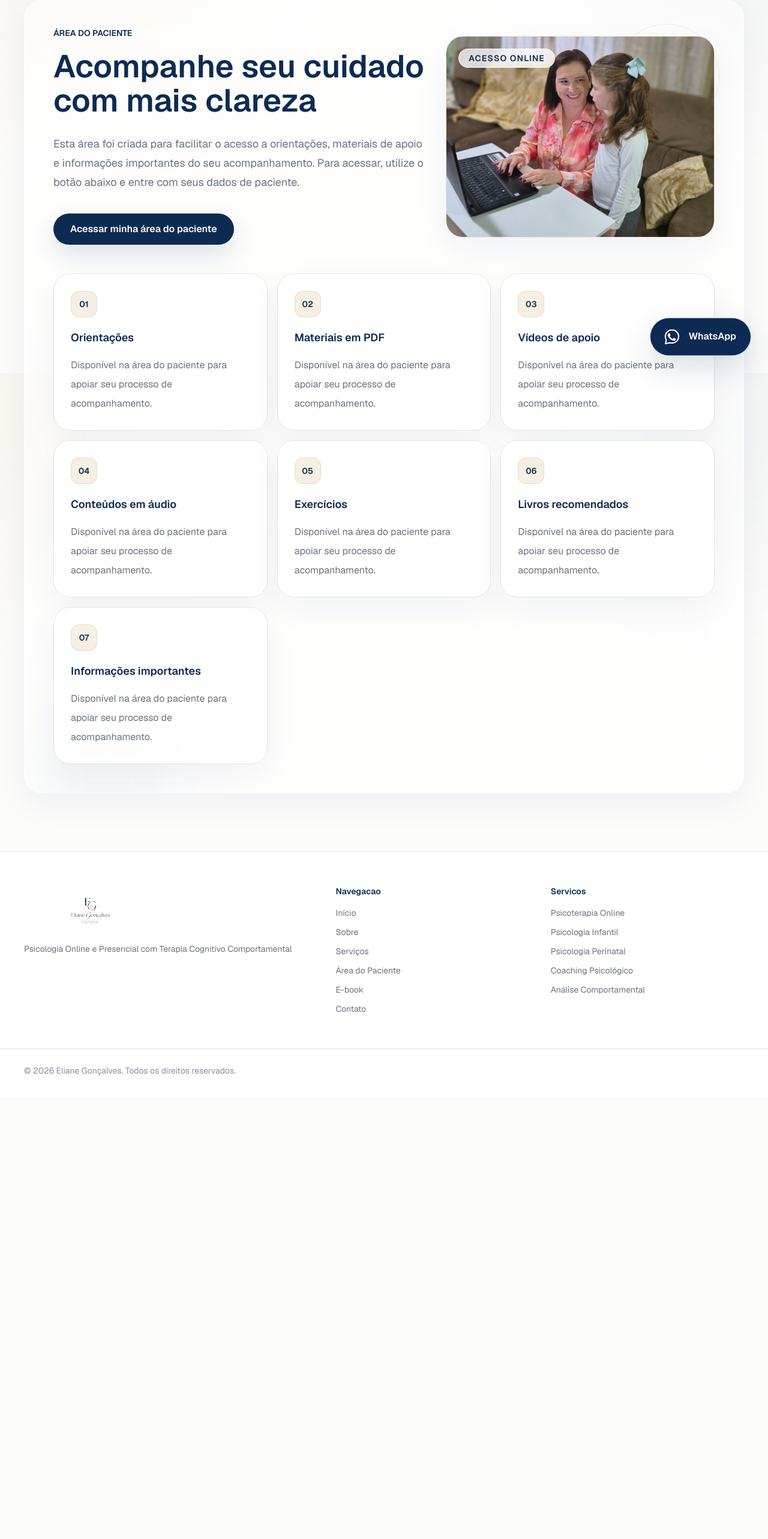
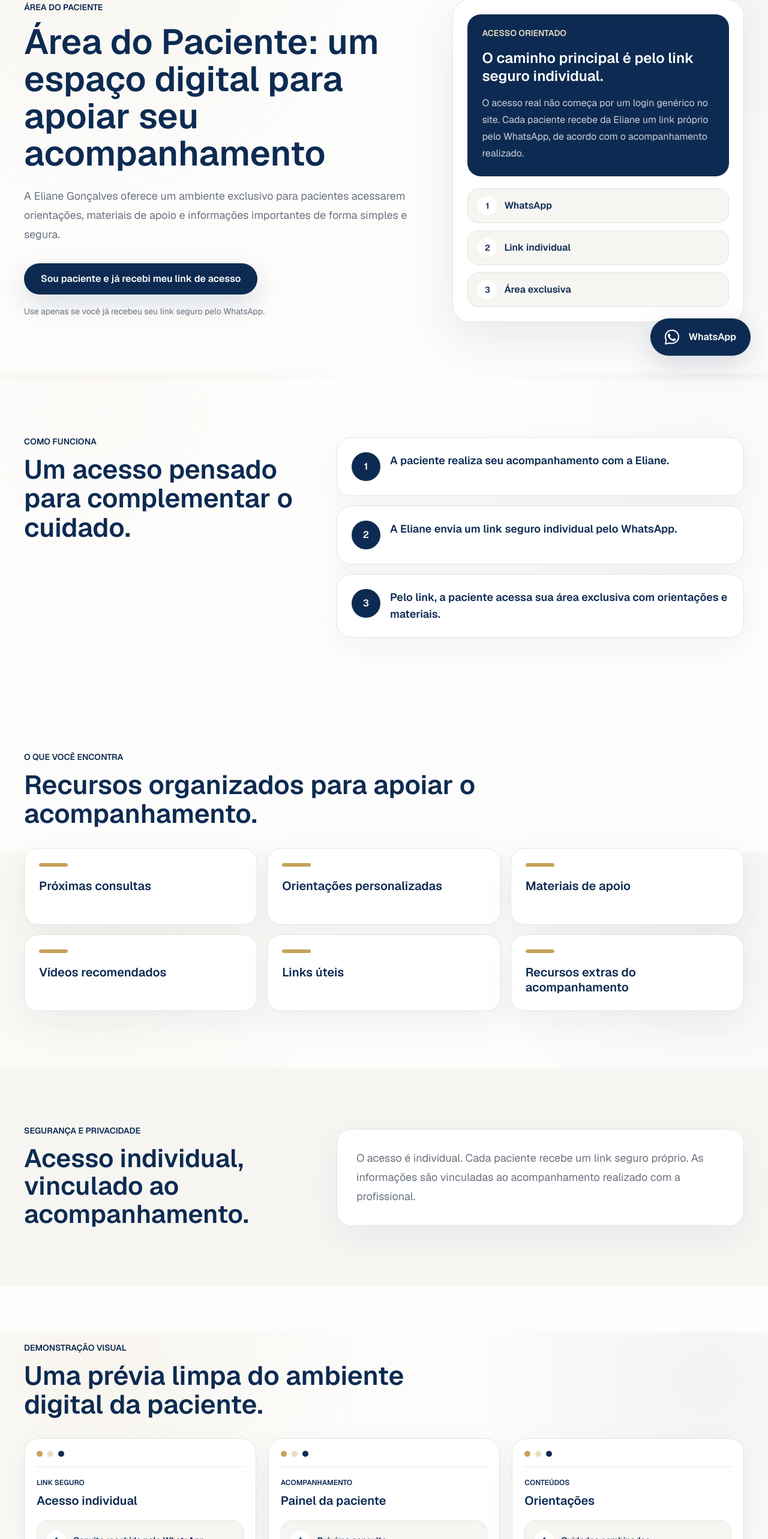
Before and after one commit to leonardocanva3/eliane-goncalves-site, a Next.js app: page /area-do-paciente in a window 1280 px wide. Shown: the part 178-2744 px from the top of the page at 60% size. Before the commit the page ends 2007 px from the top, so only its background shows below. Built offline with nearby package versions, Linux system fonts and the light colour scheme; no server answers.

Commit message:
Reformulate patient area page

```diff
--- a/app/(patient)/area-do-paciente/page.tsx
+++ b/app/(patient)/area-do-paciente/page.tsx
@@ -1,91 +1,322 @@
-import Image from "next/image";
+import Link from "next/link";
 import { Container } from "@/components/ui/Container";
-import { Card } from "@/components/ui/Card";
 import { LinkButton } from "@/components/ui/LinkButton";
 import { Section } from "@/components/ui/Section";
-import { patientAreaUrl as defaultPatientAreaUrl } from "@/lib/constants/patient-area";
+import { contactContent } from "@/content/site/contact";
+import { patientPortalUrl } from "@/lib/constants/patient-area";
+import { whatsappClickAttributes } from "@/lib/analytics/actions";
 import { buildMetadata } from "@/lib/seo/metadata";
 
 export const metadata = buildMetadata({
   title: "Área do Paciente",
+  description:
+    "Entenda como funciona a Área do Paciente da Eliane Gonçalves, com acesso por link seguro individual enviado pelo WhatsApp.",
   path: "/area-do-paciente",
 });
 
-const patientAreaUrl =
-  process.env.NEXT_PUBLIC_LM_HEALTH_PATIENT_URL ??
-  defaultPatientAreaUrl;
+const steps = [
+  "A paciente realiza seu acompanhamento com a Eliane.",
+  "A Eliane envia um link seguro individual pelo WhatsApp.",
+  "Pelo link, a paciente acessa sua área exclusiva com orientações e materiais.",
+];
+
+const resources = [
+  "Próximas consultas",
+  "Orientações personalizadas",
+  "Materiais de apoio",
+  "Vídeos recomendados",
+  "Links úteis",
+  "Recursos extras do acompanhamento",
+];
+
+const mockups = [
+  {
+    title: "Acesso individual",
+    eyebrow: "Link seguro",
+    lines: ["Convite recebido pelo WhatsApp", "Entrada direcionada para paciente"],
+  },
+  {
+    title: "Painel da paciente",
+    eyebrow: "Acompanhamento",
+    lines: ["Próxima consulta", "Orientações recentes", "Materiais destacados"],
+  },
+  {
+    title: "Orientações",
+    eyebrow: "Conteúdos",
+    lines: ["Cuidados combinados", "Vídeos recomendados", "Materiais de apoio"],
+  },
+];
+
+function ScreenMockup({
+  eyebrow,
+  lines,
+  title,
+}: {
+  eyebrow: string;
+  lines: string[];
+  title: string;
+}) {
+  return (
+    <div className="min-h-[18rem] rounded-[24px] border border-[var(--color-line)] bg-white p-4 shadow-[var(--shadow-soft)] sm:p-5">
+      <div className="flex items-center gap-2 border-b border-[var(--color-line)] pb-4">
+        <span className="h-2.5 w-2.5 rounded-full bg-[var(--color-accent)]" />
+        <span className="h-2.5 w-2.5 rounded-full bg-[var(--color-accent-soft)]" />
+        <span className="h-2.5 w-2.5 rounded-full bg-[var(--color-brand-blue)]" />
+      </div>
+      <div className="pt-5">
+        <p className="text-xs font-semibold uppercase leading-none tracking-[0.08em] text-[var(--color-brand-blue)]">
+          {eyebrow}
+        </p>
+        <h3 className="mt-3 text-xl font-semibold leading-tight tracking-tight text-[var(--color-navy)]">
+          {title}
+        </h3>
+        <div className="mt-5 grid gap-3">
+          {lines.map((line, index) => (
+            <div
+              className="rounded-[18px] border border-[var(--color-line)] bg-[var(--color-surface-muted)] p-4"
+              key={line}
+            >
+              <div className="flex items-center gap-3">
+                <span className="flex h-8 w-8 shrink-0 items-center justify-center rounded-full bg-white text-sm font-semibold text-[var(--color-navy)]">
+                  {index + 1}
+                </span>
+                <span className="text-sm font-semibold leading-5 text-[var(--color-navy)]">
+                  {line}
+                </span>
+              </div>
+            </div>
+          ))}
+        </div>
+      </div>
+    </div>
+  );
+}
 
 export default function PatientAreaPage() {
-  const previewItems = [
-    "Orientações",
-    "Materiais em PDF",
-    "Vídeos de apoio",
-    "Conteúdos em áudio",
-    "Exercícios",
-    "Livros recomendados",
-    "Informações importantes",
-  ];
-
   return (
-    <Section>
+    <>
+      <Section className="pb-10 sm:pb-14">
         <Container>
-        <div className="relative overflow-hidden rounded-[28px] border border-white/80 bg-white/60 p-5 shadow-[var(--shadow-soft)] backdrop-blur-2xl sm:rounded-[32px] sm:p-10 lg:p-12">
-          <div className="absolute right-10 top-10 h-44 w-44 rounded-full border border-[rgba(201,161,91,0.18)]" />
-          <div className="absolute -bottom-20 left-8 h-52 w-52 rounded-full bg-[rgba(13,43,82,0.045)] blur-3xl" />
-          <div className="grid gap-8 lg:grid-cols-[1fr_0.72fr] lg:items-center">
-            <div className="relative z-10">
-              <p className="text-sm font-semibold uppercase leading-none tracking-[0.08em] text-[var(--color-brand-blue)] sm:tracking-[0.09em]">
+          <div className="grid gap-10 lg:grid-cols-[1fr_0.72fr] lg:items-center">
+            <div>
+              <p className="text-sm font-semibold uppercase leading-none tracking-[0.08em] text-[var(--color-brand-blue)]">
                 Área do Paciente
               </p>
-              <h1 className="mt-5 text-[clamp(2.25rem,9.6vw,2.9rem)] font-semibold leading-[1.08] tracking-tight text-[var(--color-navy)] sm:text-[3.3rem]">
-                Acompanhe seu cuidado com mais clareza
+              <h1 className="mt-5 max-w-4xl text-[clamp(2.25rem,9vw,3.65rem)] font-semibold leading-[1.06] tracking-tight text-[var(--color-navy)]">
+                Área do Paciente: um espaço digital para apoiar seu
+                acompanhamento
               </h1>
-              <p className="mt-6 max-w-3xl text-[1.0625rem] leading-8 text-[var(--color-text-muted)] sm:mt-7 sm:text-lg">
-                Esta área foi criada para facilitar o acesso a orientações,
-                materiais de apoio e informações importantes do seu
-                acompanhamento. Para acessar, utilize o botão abaixo e entre com
-                seus dados de paciente.
+              <p className="mt-6 max-w-3xl text-[1.0625rem] leading-8 text-[var(--color-text-muted)] sm:text-lg">
+                A Eliane Gonçalves oferece um ambiente exclusivo para pacientes
+                acessarem orientações, materiais de apoio e informações
+                importantes de forma simples e segura.
               </p>
-              <div className="mt-8 flex flex-col gap-3 sm:mt-9 sm:flex-row">
+              <div className="mt-8 flex flex-col gap-3 sm:flex-row sm:items-center">
                 <LinkButton
                   className="w-full px-7 py-4 sm:w-auto"
-                  href={patientAreaUrl}
+                  href={patientPortalUrl}
+                  rel="noopener noreferrer"
+                  target="_blank"
                 >
-                  Acessar minha área do paciente
+                  Sou paciente e já recebi meu link de acesso
                 </LinkButton>
               </div>
+              <p className="mt-4 max-w-xl text-sm leading-6 text-[var(--color-text-muted)]">
+                Use apenas se você já recebeu seu link seguro pelo WhatsApp.
+              </p>
             </div>
-            <div className="relative z-10 min-h-[21rem] overflow-hidden rounded-[26px] border border-[var(--color-line)] bg-[var(--color-surface)] shadow-[var(--shadow-soft)] sm:rounded-[28px]">
-              <div className="absolute left-4 top-4 z-10 rounded-full border border-white/72 bg-white/78 px-4 py-2 text-sm font-semibold uppercase leading-none tracking-[0.08em] text-[var(--color-navy)] shadow-[var(--shadow-soft)] backdrop-blur sm:left-5 sm:top-5">
-                Acesso online
+
+            <div className="rounded-[28px] border border-[var(--color-line)] bg-white p-5 shadow-[var(--shadow-lift)] sm:p-6">
+              <div className="rounded-[22px] bg-[var(--color-brand-blue)] p-5 text-white sm:p-6">
+                <p className="text-sm font-semibold uppercase leading-none tracking-[0.08em] text-[var(--color-accent-soft)]">
+                  Acesso orientado
+                </p>
+                <h2 className="mt-5 text-2xl font-semibold leading-tight tracking-tight">
+                  O caminho principal é pelo link seguro individual.
+                </h2>
+                <p className="mt-4 text-base leading-7 text-white/78">
+                  O acesso real não começa por um login genérico no site. Cada
+                  paciente recebe da Eliane um link próprio pelo WhatsApp, de
+                  acordo com o acompanhamento realizado.
+                </p>
               </div>
-              <Image
-                alt="Dra. Eliane Gonçalves"
-                className="object-cover object-center"
-                fill
-                sizes="(min-width: 1024px) 28vw, 90vw"
-                src="/images/eliane/eliane-child-session.jpg"
-              />
+              <div className="mt-5 grid gap-3">
+                {["WhatsApp", "Link individual", "Área exclusiva"].map(
+                  (item, index) => (
+                    <div
+                      className="flex min-h-14 items-center gap-3 rounded-[18px] border border-[var(--color-line)] bg-[var(--color-surface-muted)] px-4 py-3"
+                      key={item}
+                    >
+                      <span className="flex h-8 w-8 shrink-0 items-center justify-center rounded-full bg-white text-sm font-semibold text-[var(--color-navy)]">
+                        {index + 1}
+                      </span>
+                      <span className="font-semibold text-[var(--color-navy)]">
+                        {item}
+                      </span>
+                    </div>
+                  ),
+                )}
               </div>
             </div>
-          <div className="relative z-10 mt-9 grid gap-4 sm:mt-12 sm:grid-cols-2 lg:grid-cols-3">
-            {previewItems.map((item, index) => (
-              <Card className="group min-h-[9.5rem] p-6 sm:min-h-[10rem] sm:p-7" key={item}>
-                <span className="mb-5 flex h-11 w-11 items-center justify-center rounded-[14px] border border-[rgba(201,161,91,0.24)] bg-[var(--color-brand-blue-pale)] text-sm font-semibold text-[var(--color-navy)] transition group-hover:border-[var(--color-accent)] group-hover:bg-white">
-                  {String(index + 1).padStart(2, "0")}
+          </div>
+        </Container>
+      </Section>
+
+      <Section className="bg-white/54">
+        <Container>
+          <div className="grid gap-8 lg:grid-cols-[0.72fr_1fr] lg:items-start">
+            <div>
+              <p className="text-sm font-semibold uppercase leading-none tracking-[0.08em] text-[var(--color-brand-blue)]">
+                Como funciona
+              </p>
+              <h2 className="mt-4 text-[clamp(1.9rem,7vw,2.75rem)] font-semibold leading-[1.1] tracking-tight text-[var(--color-navy)]">
+                Um acesso pensado para complementar o cuidado.
+              </h2>
+            </div>
+            <div className="grid gap-4">
+              {steps.map((step, index) => (
+                <div
+                  className="grid gap-4 rounded-[24px] border border-[var(--color-line)] bg-white p-5 shadow-[var(--shadow-soft)] sm:grid-cols-[auto_1fr] sm:p-6"
+                  key={step}
+                >
+                  <span className="flex h-12 w-12 items-center justify-center rounded-full bg-[var(--color-brand-blue)] text-base font-semibold text-white">
+                    {index + 1}
                   </span>
-                <p className="text-lg font-semibold tracking-tight text-[var(--color-navy)]">
-                  {item}
+                  <p className="text-lg font-semibold leading-7 text-[var(--color-navy)]">
+                    {step}
                   </p>
-                <p className="mt-3 text-base leading-8 text-[var(--color-text-muted)] sm:mt-4">
-                  Disponível na área do paciente para apoiar seu processo de
-                  acompanhamento.
-                </p>
-              </Card>
+                </div>
               ))}
             </div>
           </div>
         </Container>
       </Section>
+
+      <Section>
+        <Container>
+          <div className="max-w-3xl">
+            <p className="text-sm font-semibold uppercase leading-none tracking-[0.08em] text-[var(--color-brand-blue)]">
+              O que você encontra
+            </p>
+            <h2 className="mt-4 text-[clamp(1.9rem,7vw,2.75rem)] font-semibold leading-[1.1] tracking-tight text-[var(--color-navy)]">
+              Recursos organizados para apoiar o acompanhamento.
+            </h2>
+          </div>
+          <div className="mt-8 grid gap-4 sm:grid-cols-2 lg:grid-cols-3">
+            {resources.map((resource) => (
+              <div
+                className="min-h-32 rounded-[24px] border border-[var(--color-line)] bg-white p-6 shadow-[var(--shadow-soft)] transition duration-300 hover:-translate-y-1 hover:border-[var(--color-accent-soft)] hover:shadow-[var(--shadow-lift)]"
+                key={resource}
+              >
+                <span className="block h-1.5 w-12 rounded-full bg-[var(--color-accent)]" />
+                <h3 className="mt-5 text-xl font-semibold leading-tight tracking-tight text-[var(--color-navy)]">
+                  {resource}
+                </h3>
+              </div>
+            ))}
+          </div>
+        </Container>
+      </Section>
+
+      <Section className="bg-[var(--color-surface-muted)]">
+        <Container>
+          <div className="grid gap-8 lg:grid-cols-[0.72fr_1fr] lg:items-center">
+            <div>
+              <p className="text-sm font-semibold uppercase leading-none tracking-[0.08em] text-[var(--color-brand-blue)]">
+                Segurança e privacidade
+              </p>
+              <h2 className="mt-4 text-[clamp(1.9rem,7vw,2.65rem)] font-semibold leading-[1.1] tracking-tight text-[var(--color-navy)]">
+                Acesso individual, vinculado ao acompanhamento.
+              </h2>
+            </div>
+            <p className="rounded-[24px] border border-[var(--color-line)] bg-white p-6 text-lg leading-8 text-[var(--color-text-muted)] shadow-[var(--shadow-soft)] sm:p-8">
+              O acesso é individual. Cada paciente recebe um link seguro
+              próprio. As informações são vinculadas ao acompanhamento realizado
+              com a profissional.
+            </p>
+          </div>
+        </Container>
+      </Section>
+
+      <Section>
+        <Container>
+          <div className="max-w-3xl">
+            <p className="text-sm font-semibold uppercase leading-none tracking-[0.08em] text-[var(--color-brand-blue)]">
+              Demonstração visual
+            </p>
+            <h2 className="mt-4 text-[clamp(1.9rem,7vw,2.75rem)] font-semibold leading-[1.1] tracking-tight text-[var(--color-navy)]">
+              Uma prévia limpa do ambiente digital da paciente.
+            </h2>
+          </div>
+          <div className="mt-8 grid gap-5 lg:grid-cols-3">
+            {mockups.map((mockup) => (
+              <ScreenMockup
+                eyebrow={mockup.eyebrow}
+                key={mockup.title}
+                lines={mockup.lines}
+                title={mockup.title}
+              />
+            ))}
+          </div>
+        </Container>
+      </Section>
+
+      <Section className="bg-white/54 py-12 sm:py-16">
+        <Container>
+          <div className="flex flex-col gap-5 border-y border-[var(--color-line)] py-8 sm:flex-row sm:items-center sm:justify-between">
+            <p className="max-w-2xl text-base leading-7 text-[var(--color-text-muted)]">
+              Esta experiência digital é disponibilizada com apoio do Meu Painel
+              / LM Health.
+            </p>
+            <Link
+              className="text-sm font-semibold text-[var(--color-navy)] underline decoration-[var(--color-accent)] decoration-2 underline-offset-4 transition hover:text-[var(--color-brand-blue-dark)]"
+              href="https://www.oleonardomachado.com.br/"
+              rel="noopener noreferrer"
+              target="_blank"
+            >
+              Conheça a tecnologia utilizada
+            </Link>
+          </div>
+        </Container>
+      </Section>
+
+      <Section>
+        <Container>
+          <div className="rounded-[28px] border border-[var(--color-line)] bg-[var(--color-brand-blue)] px-5 py-9 text-white shadow-[var(--shadow-lift)] sm:rounded-[32px] sm:px-10 sm:py-10 lg:px-12">
+            <div className="grid gap-8 lg:grid-cols-[1fr_auto] lg:items-center">
+              <div>
+                <h2 className="text-[clamp(1.9rem,7vw,2.65rem)] font-semibold leading-[1.1] tracking-tight">
+                  Já é paciente?
+                </h2>
+                <p className="mt-4 max-w-3xl text-base leading-8 text-white/78 sm:text-lg">
+                  Se você já recebeu seu link de acesso pelo WhatsApp,
+                  utilize-o para entrar na sua área exclusiva. Caso ainda não
+                  tenha recebido, solicite diretamente à profissional.
+                </p>
+              </div>
+              <div className="flex flex-col gap-3 sm:flex-row lg:flex-col">
+                <LinkButton
+                  className="w-full border border-white/18 bg-white px-7 py-4 text-[var(--color-navy)] hover:bg-[var(--color-surface-muted)] sm:w-auto"
+                  href={patientPortalUrl}
+                  rel="noopener noreferrer"
+                  target="_blank"
+                >
+                  Acessar com meu link seguro
+                </LinkButton>
+                <LinkButton
+                  className="w-full border border-white/22 bg-transparent px-7 py-4 text-white hover:border-white/50 hover:bg-white/10 sm:w-auto"
+                  href={contactContent.whatsappUrl}
+                  rel="noopener noreferrer"
+                  target="_blank"
+                  {...whatsappClickAttributes("patient_area_final_cta")}
+                >
+                  Falar com a Eliane
+                </LinkButton>
+              </div>
+            </div>
+          </div>
+        </Container>
+      </Section>
+    </>
   );
 }
--- a/components/sections/HomePatientAreaSection.tsx
+++ b/components/sections/HomePatientAreaSection.tsx
@@ -36,9 +36,9 @@ export function HomePatientAreaSection() {
                 Um espaço preparado para apoiar sua jornada.
               </h2>
               <p className="mt-5 max-w-2xl text-[1.0625rem] leading-8 text-[var(--color-text-muted)] sm:mt-6 sm:text-lg">
-                A área do paciente está organizada como uma experiência futura
-                para reunir materiais, orientações e recursos de apoio em um
-                ambiente simples, acolhedor e seguro.
+                A área do paciente apresenta o acompanhamento digital oferecido
+                pela Eliane, com orientações, materiais e recursos acessados por
+                link seguro individual enviado pelo WhatsApp.
               </p>
               <div className="mt-8 grid gap-3 sm:grid-cols-2">
                 {patientPreviewItems.map((item) => (
--- a/lib/constants/patient-area.ts
+++ b/lib/constants/patient-area.ts
@@ -1 +1,4 @@
-export const patientAreaUrl = "https://app.oleonardomachado.com.br/paciente";
+export const patientAreaUrl = "/area-do-paciente";
+
+export const patientPortalUrl =
+  "https://app.oleonardomachado.com.br/paciente";
```
Lines whose indentation alone changed are shown as unchanged.
